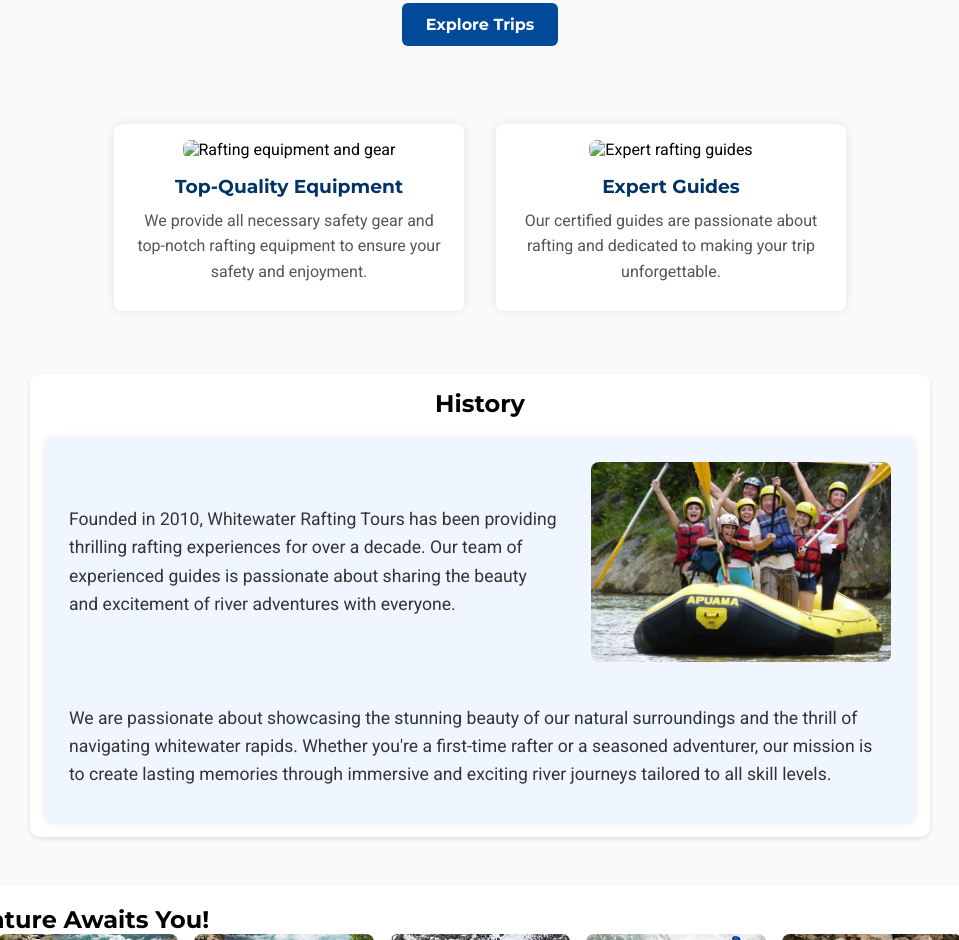
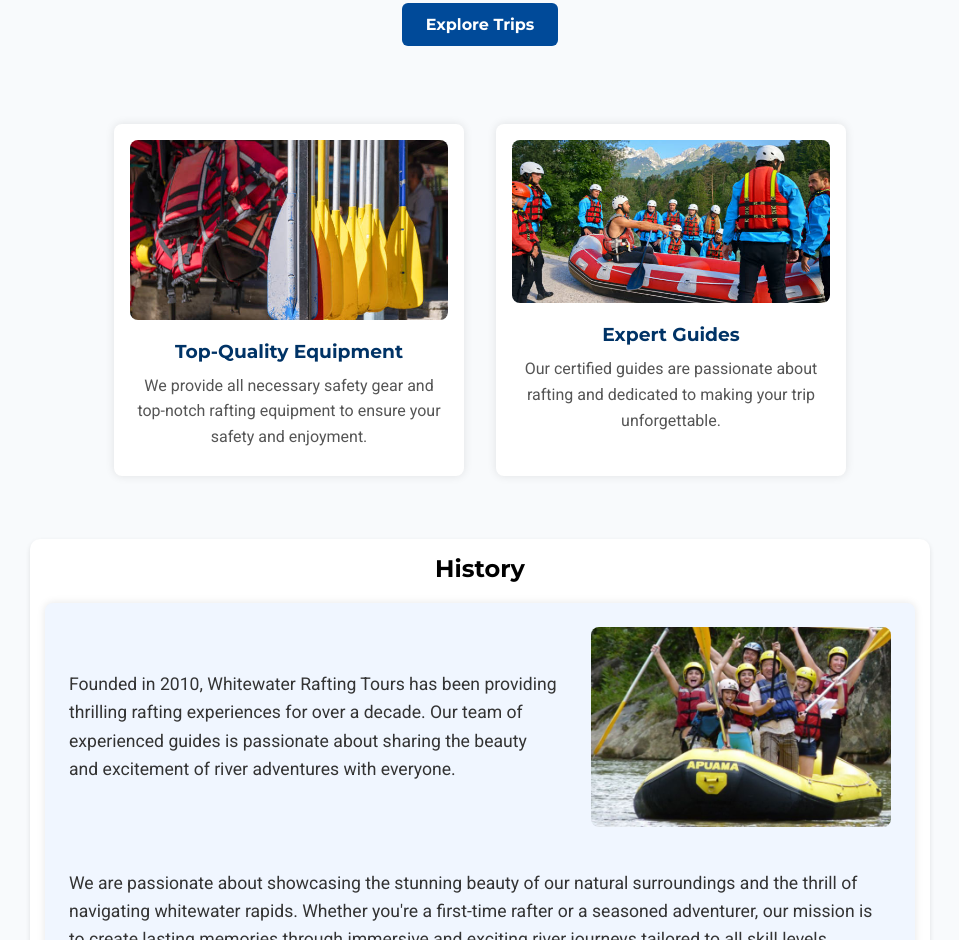
Before and after one commit to thomas303hit/wdd130, a plain HTML site: page wwr/index.html in a window 1280 px wide. Shown: the part 1325-2265 px from the top of the page, without its empty margins (160-1119 px from the left). Drawn offline with Linux system fonts and the light colour scheme.

Commit message:
new updated

```diff
--- a/wwr/index.html
+++ b/wwr/index.html
@@ -55,12 +55,12 @@
 
         <section class="info-grid">
             <div class="grid-item">
-                <img src="images/Rafting gear.jpg" alt="Rafting equipment and gear" loading="lazy" />
+                <img src="images/rafting.jpg" alt="Rafting equipment and gear" loading="lazy" />
                 <h3>Top-Quality Equipment</h3>
                 <p>We provide all necessary safety gear and top-notch rafting equipment to ensure your safety and enjoyment.</p>
             </div>
             <div class="grid-item">
-                <img src="images/Expert guides.jpg" alt="Expert rafting guides" loading="lazy" />
+                <img src="images/guides.jpg" alt="Expert rafting guides" loading="lazy" />
                 <h3>Expert Guides</h3>
                 <p>Our certified guides are passionate about rafting and dedicated to making your trip unforgettable.</p>
             </div>
```
